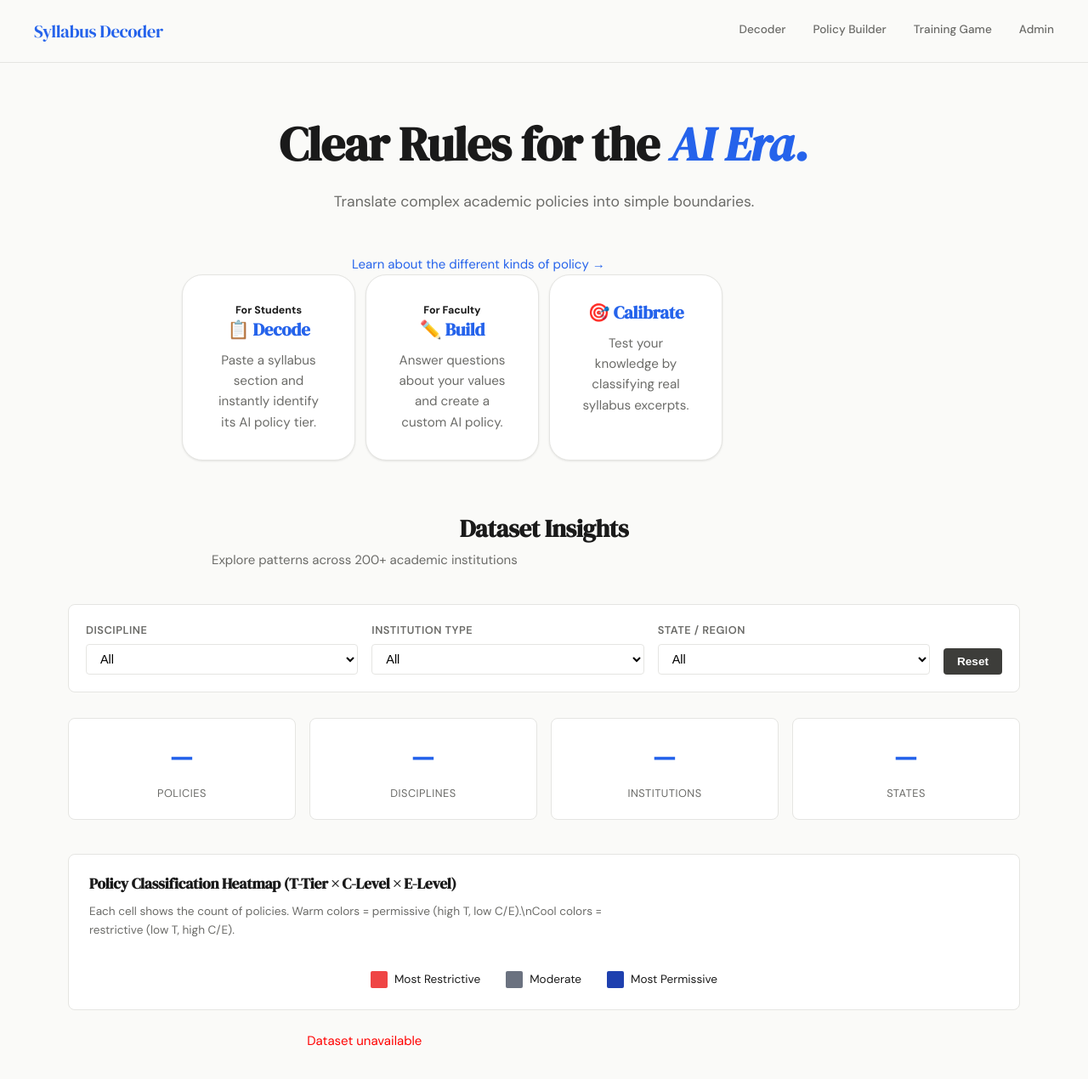
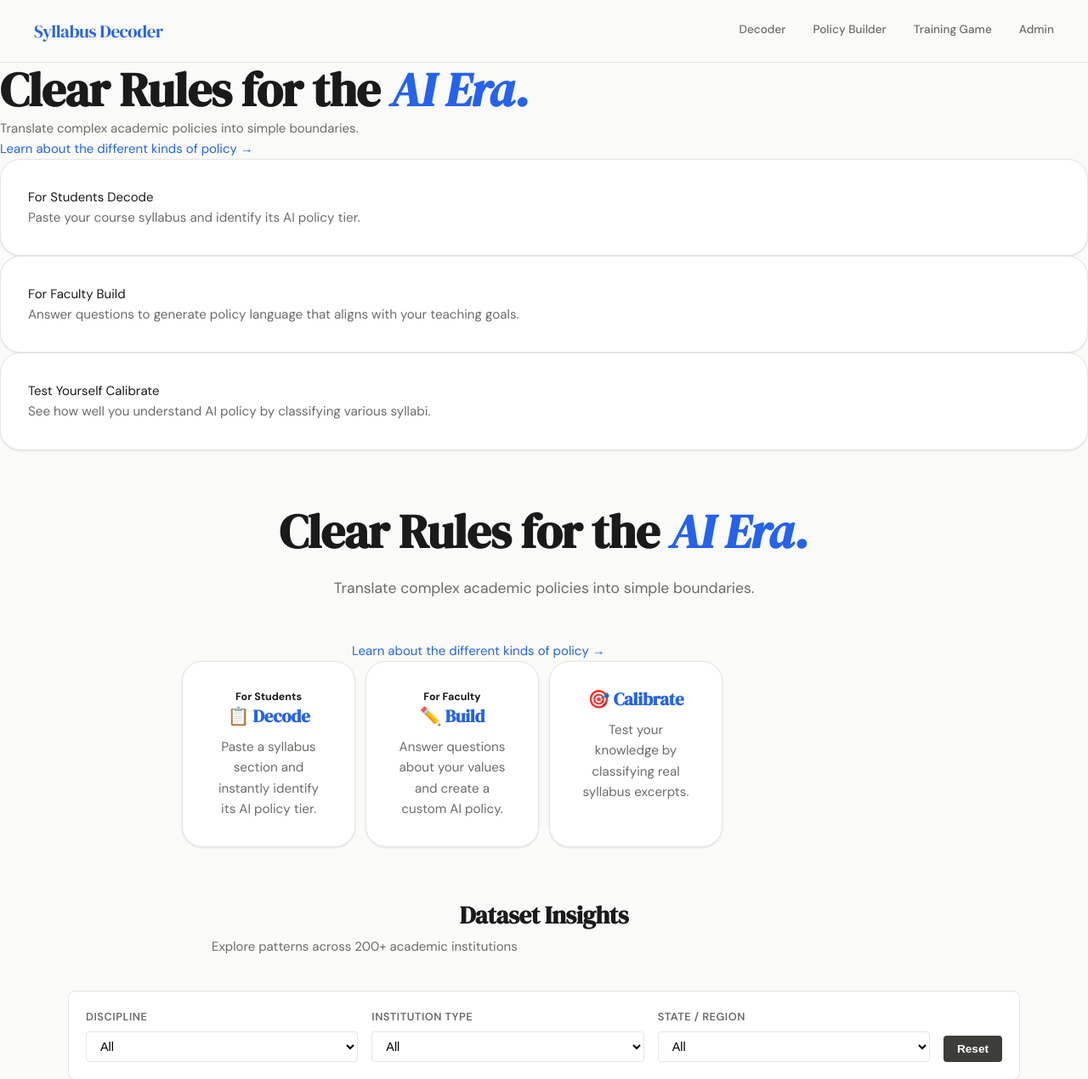
Before and after one commit to aninuona/syllabus-decoder, a Flask app: page / in a window 1280 px wide. Shown: the top 1270 px of the page at 85% size. Run offline with Flask 3, Linux system fonts and the light colour scheme.

Commit message:
Turn nav cards into hero section

```diff
--- a/templates/index.html
+++ b/templates/index.html
@@ -233,6 +233,30 @@
       <a href="/admin">Admin</a>
     </div>
   </nav>
+
+  <header class="hero-section">
+    <h1>Clear Rules for the <span class="highlight">AI Era.</span></h1>
+    <p class="hero__subtitle">Translate complex academic policies into simple boundaries.</p>
+    <a href="#policy-guide" class="hero__link">Learn about the different kinds of policy →</a>
+
+    <nav class="nav-grid">
+        <a href="/decoder" class="nav-card">
+            <span class="nav-card__label">For Students</span>
+            <span class="nav-card__title">Decode</span>
+            <p class="nav-card__description">Paste your course syllabus and identify its AI policy tier.</p>
+        </a>
+        <a href="/builder" class="nav-card">
+            <span class="nav-card__label">For Faculty</span>
+            <span class="nav-card__title">Build</span>
+            <p class="nav-card__description">Answer questions to generate policy language that aligns with your teaching goals.</p>
+        </a>
+        <a href="/calibrate" class="nav-card">
+            <span class="nav-card__label">Test Yourself</span>
+            <span class="nav-card__title">Calibrate</span>
+            <p class="nav-card__description">See how well you understand AI policy by classifying various syllabi.</p>
+        </a>
+    </nav>
+</header>
 
   <main class="hero-container">
     <h1>Clear Rules for the <span class="highlight">AI Era.</span></h1>
```
